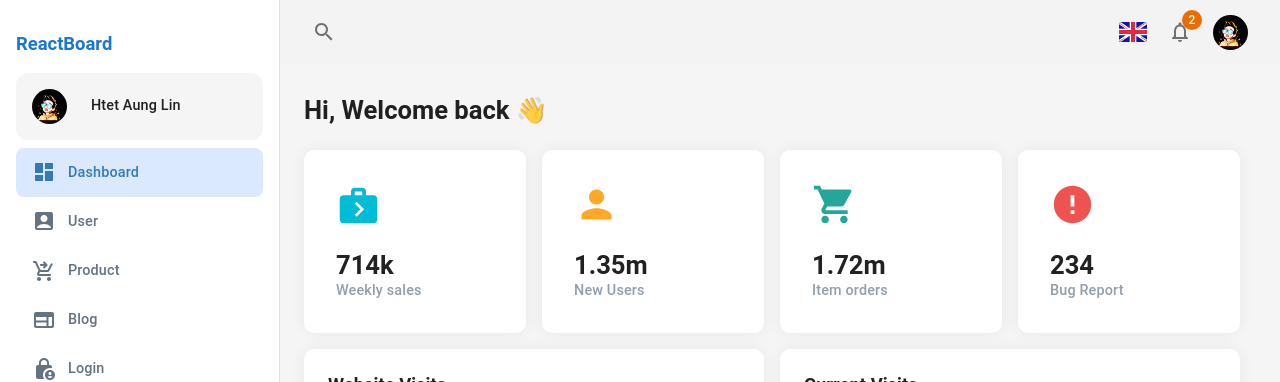
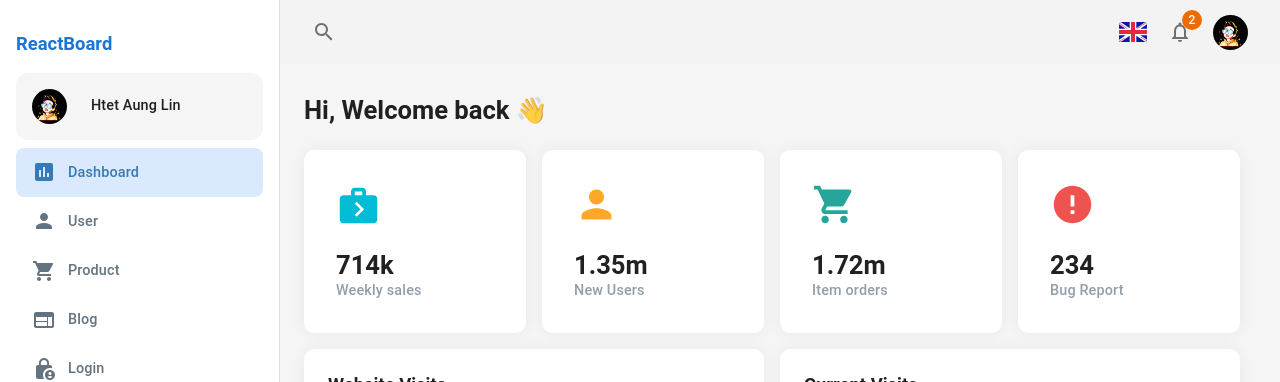
Before and after one commit to HTLA380/React-Dashboard, a React app: page / in a window 1280 px wide. Shown: the top 382 px of the page. Built offline with nearby package versions, Linux system fonts and the light colour scheme; the HTML template or start-up script is replaced by a standard one.

Commit message:
changing icons for aesthetic

```diff
--- a/src/components/sidebar/DrawerComponent.tsx
+++ b/src/components/sidebar/DrawerComponent.tsx
@@ -1,9 +1,9 @@
 import {
-  AccountBoxRounded,
-  Dashboard,
+  InsertChart,
   LockPerson,
-  ShoppingCartCheckoutRounded,
-  WebRounded,
+  Person,
+  ShoppingCart,
+  Web,
 } from "@mui/icons-material";
 import UserImg from "../../assets/user.png";
 import {
@@ -24,20 +24,20 @@ import { useLocation } from "react-router-dom";
 import { Link } from "react-router-dom";
 
 const SideBarData = [
-  { name: "dashboard", icon: <Dashboard />, path: "/" },
+  { name: "dashboard", icon: <InsertChart />, path: "/" },
   {
     name: "user",
-    icon: <AccountBoxRounded />,
+    icon: <Person />,
     path: "/user",
   },
   {
     name: "product",
-    icon: <ShoppingCartCheckoutRounded />,
+    icon: <ShoppingCart />,
     path: "/product",
   },
   {
     name: "blog",
-    icon: <WebRounded />,
+    icon: <Web />,
     path: "/blog",
   },
   {
--- a/src/pages/user/UserTable.tsx
+++ b/src/pages/user/UserTable.tsx
@@ -2,7 +2,7 @@ import React from "react";
 import { DataGrid, GridToolbarQuickFilter } from "@mui/x-data-grid";
 import { Checkbox, IconButton, Toolbar } from "@mui/material";
 import { columns, rows } from "./userTableData";
-import { List } from "@mui/icons-material";
+import { FilterList } from "@mui/icons-material";
 import { StyledCard } from "../../components/Styles";
 
 const QuickSearchToolbar: React.FC = () => {
@@ -11,7 +11,7 @@ const QuickSearchToolbar: React.FC = () => {
       <GridToolbarQuickFilter variant="outlined" placeholder="Search User..." />
 
       <IconButton>
-        <List />
+        <FilterList />
       </IconButton>
     </Toolbar>
   );
```
